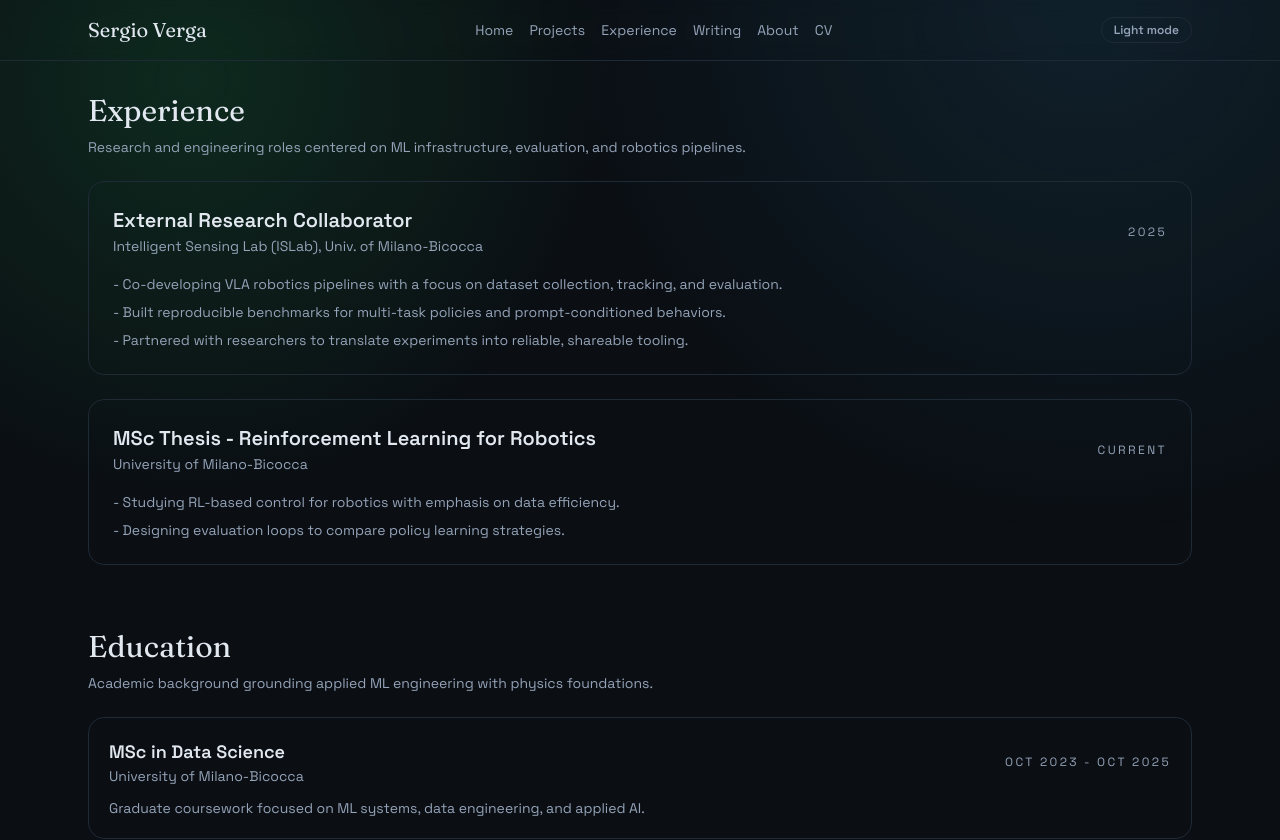
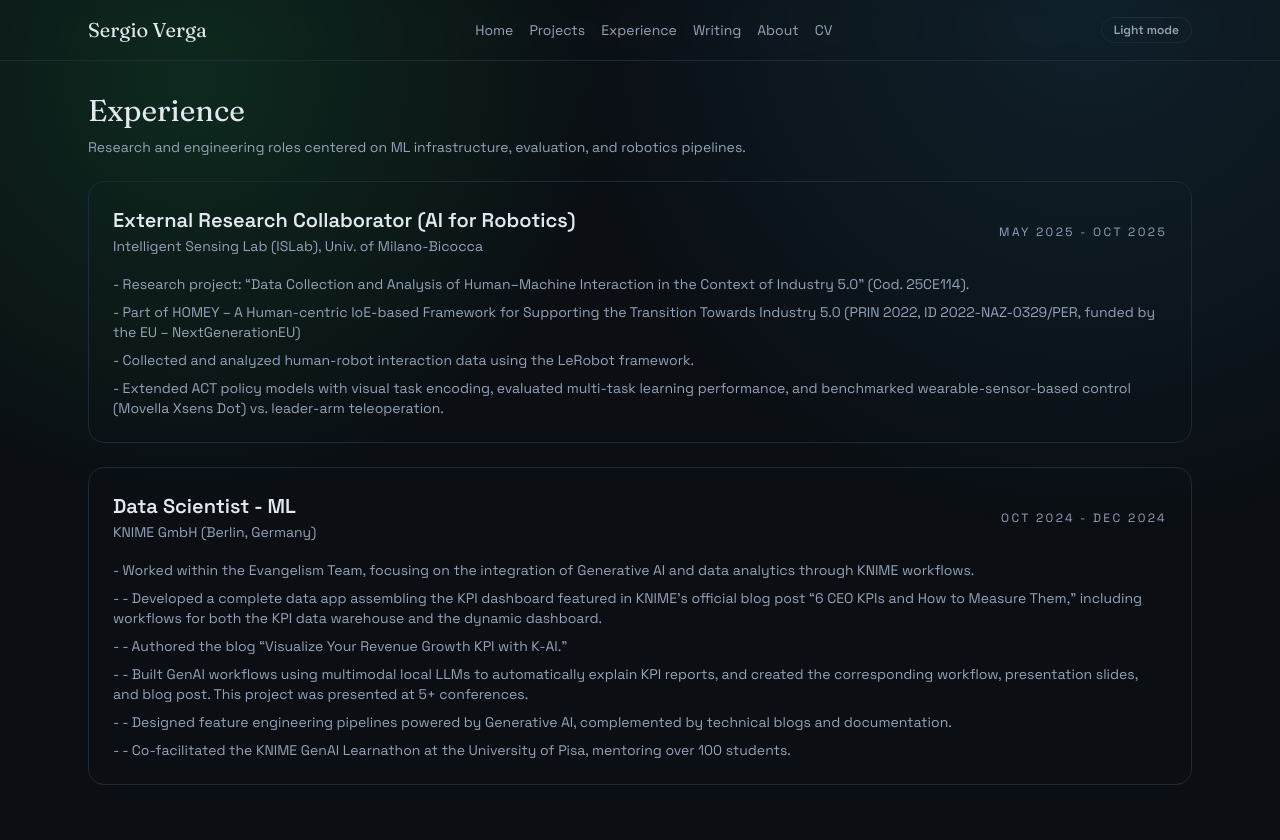
Before and after one commit to SergioV3005/portfolio-sv, a Next.js app: page /experience in a window 1280 px wide. Shown: the top 840 px of the page. Built offline with nearby package versions, Linux system fonts and the light colour scheme.

Commit message:
updated work experience section

```diff
--- a/content/experience.ts
+++ b/content/experience.ts
@@ -2,24 +2,29 @@ import { Experience } from "@/lib/types";
 
 export const experiences: Experience[] = [
   {
-    title: "External Research Collaborator",
+    title: "External Research Collaborator (AI for Robotics)",
     org: "Intelligent Sensing Lab (ISLab), Univ. of Milano-Bicocca",
     href: "https://islab.disco.unimib.it/",
-    period: "2025",
+    period: "May 2025 - Oct 2025",
     description: [
-      "Co-developing VLA robotics pipelines with a focus on dataset collection, tracking, and evaluation.",
-      "Built reproducible benchmarks for multi-task policies and prompt-conditioned behaviors.",
-      "Partnered with researchers to translate experiments into reliable, shareable tooling."
+      "Research project: “Data Collection and Analysis of Human–Machine Interaction in the Context of Industry 5.0” (Cod. 25CE114).",
+      "Part of HOMEY – A Human-centric IoE-based Framework for Supporting the Transition Towards Industry 5.0 (PRIN 2022, ID 2022-NAZ-0329/PER, funded by the EU – NextGenerationEU)",
+      "Collected and analyzed human-robot interaction data using the LeRobot framework.",
+      "Extended ACT policy models with visual task encoding, evaluated multi-task learning performance, and benchmarked wearable-sensor-based control (Movella Xsens Dot) vs. leader-arm teleoperation."
     ]
   },
   {
-    title: "MSc Thesis - Reinforcement Learning for Robotics",
-    org: "University of Milano-Bicocca",
-    href: "https://www.unimib.it/",
-    period: "Current",
+    title: "Data Scientist - ML",
+    org: "KNIME GmbH (Berlin, Germany)",
+    href: "https://www.knime.com/",
+    period: "Oct 2024 - Dec 2024",
     description: [
-      "Studying RL-based control for robotics with emphasis on data efficiency.",
-      "Designing evaluation loops to compare policy learning strategies."
+      "Worked within the Evangelism Team, focusing on the integration of Generative AI and data analytics through KNIME workflows.",
+      "- Developed a complete data app assembling the KPI dashboard featured in KNIME’s official blog post “6 CEO KPIs and How to Measure Them,” including workflows for both the KPI data warehouse and the dynamic dashboard.",
+      "- Authored the blog “Visualize Your Revenue Growth KPI with K-AI.”",
+      "- Built GenAI workflows using multimodal local LLMs to automatically explain KPI reports, and created the corresponding workflow, presentation slides, and blog post. This project was presented at 5+ conferences.",
+      "- Designed feature engineering pipelines powered by Generative AI, complemented by technical blogs and documentation.",
+      "- Co-facilitated the KNIME GenAI Learnathon at the University of Pisa, mentoring over 100 students."
     ]
   }
 ];
```
